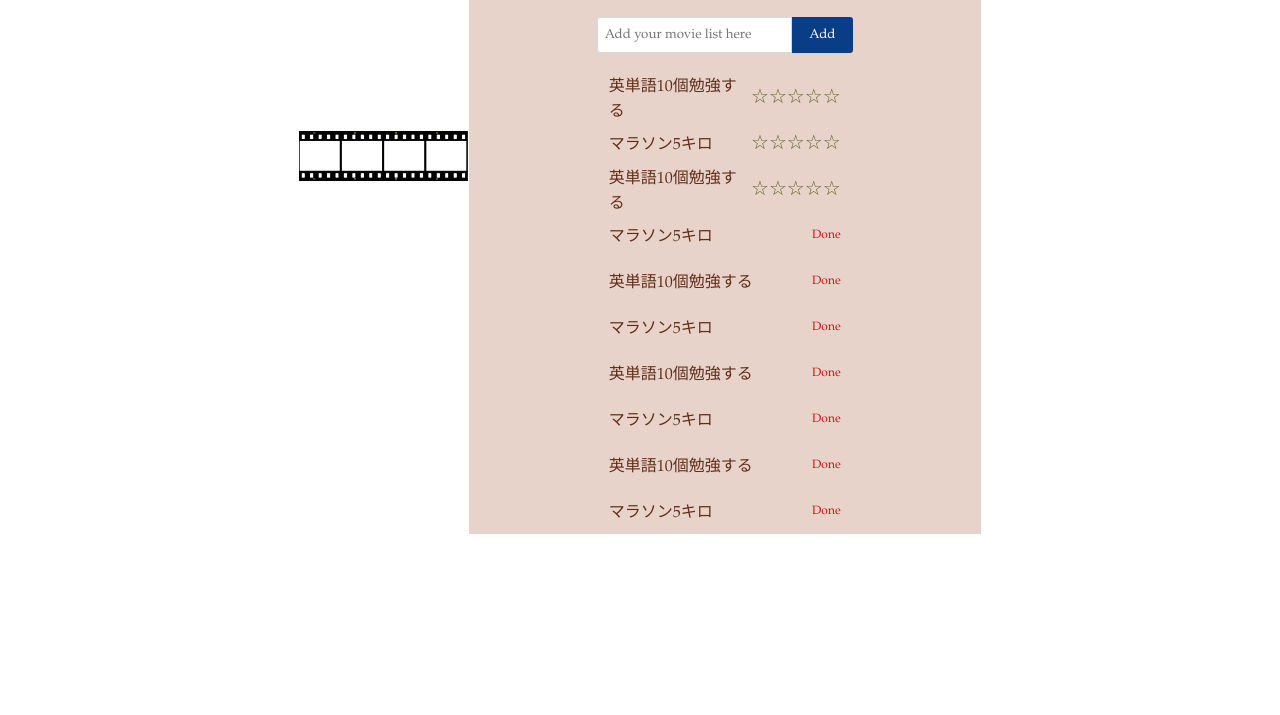
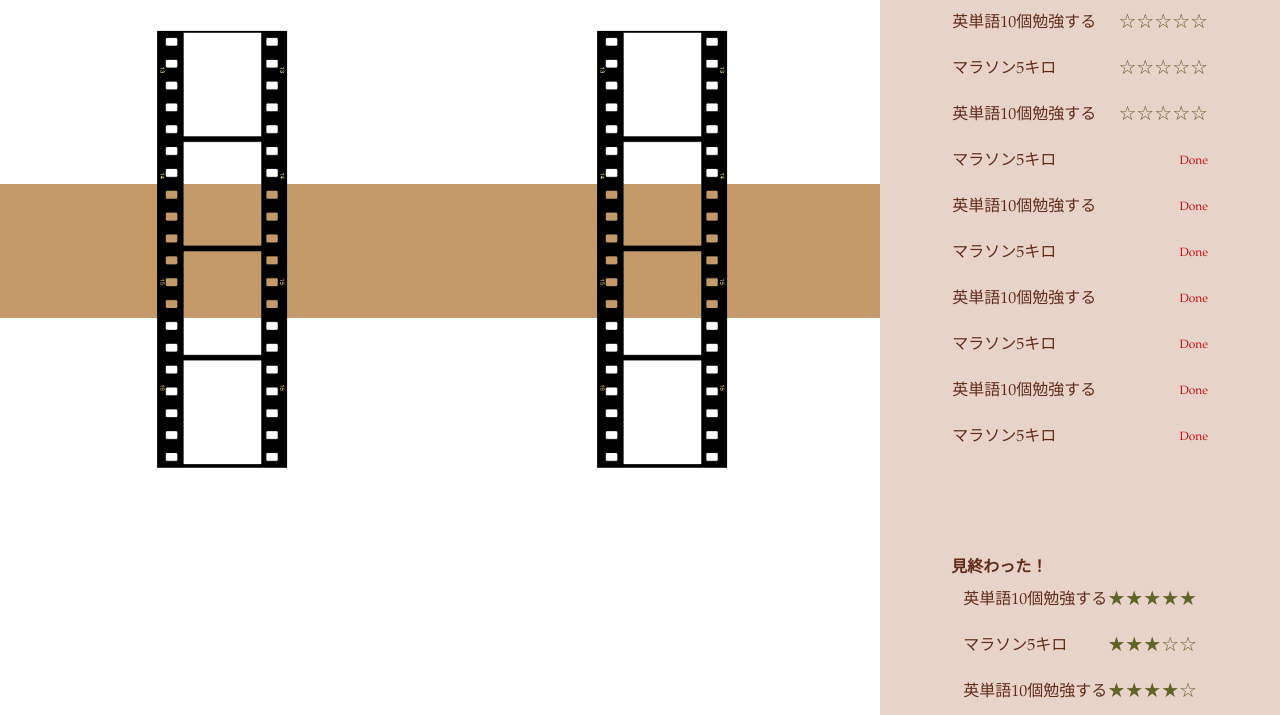
Before and after one commit to MichiY3/MichiY3.github.io, a plain HTML site: page movie_list/index.html in a window 1280 px wide. Shown: the part 213-928 px from the top of the page. Before the commit the page ends 800 px from the top, so only its background shows below. Drawn offline with Linux system fonts and the light colour scheme; files that its build step writes are made by us from their sources.

Commit message:
todoとdone形まで。。。

```diff
--- a/movie_list/assets/css/style.css
+++ b/movie_list/assets/css/style.css
@@ -4,6 +4,9 @@
 	color: /*#232b2b*/ /*#e6bfb2*/ /*#e17b34*/ #622d18;
 	font-family:palatino, YuKyokasho Yoko;
 }
+/*.wrap {
+	width:100%;
+}*/
 ul {
 	list-style: none;
 }
@@ -17,32 +20,36 @@ body {
 .head_color{
 	width:100%;
 	height:60px;
-	color:#eae8e1;
+	background-color:#eae8e1;
 	display: flex;
+
 
 
 }
 
-.container {
-	display: flex;
-	flex-direction: column;
-	align-items: center;
-	margin-top: 40px;
-	width: 50%;
+.strip{
+   transform: rotate( 90deg );
+   display:repeat;
+   margin:0;
 }
-
 aside{
-	height :200%;
-	background-color:#008db7;
+	height:200%;
+	background-color:/*#008db7 */#c49a6a;
+	position:relative;/
+	width: 15%;
 
 }
 
 aside .left{
 	float:left;
-	position:relative;
-	width: 30%;
 
 }
+
+aside .right{
+	float:right;
+
+}
+
 main{
 	float:left;
 	display: flex;
@@ -50,15 +57,15 @@ main{
 	position: relative;
 	background-color: /*#fce4d6*/#e8d3ca;
 	height: 200%;
-	width:40%;
+	width:70%;
 }
-aside .right{
-	float:right;
-	position:relative;
-	width: 30%;
-
+.container{
+	display: flex;
+	flex-direction: column;
+	align-items: center;
+	margin-top: 40px;
+	width: 70%;
 }
-
 
 h1 {
 	text-align: center;
@@ -68,6 +75,9 @@ h1 .title{
 	font-family:cursive;
 	font-size: 90px;
 	/*color: #98605e;*/
+}
+h2{
+	margin-top:100px;
 }
 
 form {
@@ -85,7 +95,7 @@ input[type="text"] {
 #btn {
 	width: 25%;
 	padding: 5px;
-	background-color: #093d86;
+	background-color: #093d86 /*#043c78*/;
 	color: white;
 	border: none;
 	border-radius: 0 3px 3px 0;
@@ -96,6 +106,12 @@ input[type="text"] {
 	width: 100%;
 	border-radius: 3px;
 }
+.done-list {
+	width: 100%;
+	border-radius: 3px;
+}
+
+
 /* 追加されるリストアイテムのCSS */
 li {
 	height: 35px;
--- a/movie_list/index.html
+++ b/movie_list/index.html
@@ -4,26 +4,34 @@
     <meta charset="UTF-8">
     <meta name="viewport" content="width=device-width, initial-scale=1.0">
     <title>Document</title>
+     <link rel="stylesheet" type="text/css" href="css/reset.css">
     <link rel="stylesheet" href="./assets/css/style.css">
     <script src="https://kit.fontawesome.com/b17cc2bc60.js" crossorigin="anonymous"></script>
 
 </head>
 <body>
+
     <header>
         <div class="head_color">
-            <img src="srtip.webp" width="" height="50px">
+            <br>
+           <!--  <img src="srtip.webp" width="" height="50px"> -->
         </div>
 
     </header>
     <aside class="left">
-        <br>
+        <p class="strip">
+            <img src="srtip.webp" width="" height="130px" >
+        </p>
     </aside>
     <aside class="right">
-        <br>
+        <p class="strip">
+            <img src="srtip.webp" width="" height="130px" >
+        </p>
     </aside>
     <main>
     <div class="container">
-            <h1 class="title"><!-- <i class="fas fa-tape"></i> -->2020年中にみたい<br>  <img src="srtip.webp" width="" height="50px"><br>映画リスト<i class="fas fa-tape"></i></h1>
+            <h1 class="title"><!-- <i class="fas fa-tape"></i> -->2020年中にみたい<br>  <img src="camera_2.png" width="" height="50px" margin="40px"><br>映画リスト<!-- <i class="fas fa-tape"></i> -->
+            </h1>
                         <form>
                             <input type="text" id="input" placeholder="Add your movie list here">
                             <input type="button" id="btn" value="Add">
@@ -60,8 +68,23 @@
                 </li>
 
             </ul>
+        <div><h2>見終わった！</h2>
+            <ul class="done-list">
+                <!-- ここに要素が追加されていく -->
+                <li class="list">英単語10個勉強する
+                    <div class="star"><!-- Done -->★★★★★</div>
+                </li>
+                <li class="list">マラソン5キロ
+                    <div class="star">★★★☆☆</div>
+                </li>
+                <li class="list">英単語10個勉強する
+                    <div class="star">★★★★☆</div>
+                </li>
+            </ul>
+        </div>
     </div>
     <script src="./assets/js/main.js"></script>
     </main>
+
 </body>
 </html>
--- /dev/null
+++ b/movie_list/reset.css
@@ -0,0 +1,103 @@
+/*
+html5doctor.com Reset Stylesheet
+v1.6.1
+Last Updated: 2010-09-17
+Author: Richard Clark - http://richclarkdesign.com
+Twitter: @rich_clark
+*/
+
+html, body, div, span, object, iframe,
+h1, h2, h3, h4, h5, h6, p, blockquote, pre,
+abbr, address, cite, code,
+del, dfn, em, img, ins, kbd, q, samp,
+small, strong, sub, sup, var,
+b, i,
+dl, dt, dd, ol, ul, li,
+fieldset, form, label, legend,
+table, caption, tbody, tfoot, thead, tr, th, td,
+article, aside, canvas, details, figcaption, figure,
+footer, header, hgroup, menu, nav, section, summary,
+time, mark, audio, video {
+margin:0;
+padding:0;
+border:0;
+outline:0;
+font-size:100%;
+vertical-align:baseline;
+background:transparent;
+}
+
+body {
+line-height:1;
+}
+
+article,aside,details,figcaption,figure,
+footer,header,hgroup,menu,nav,section {
+display:block;
+}
+
+nav,ul {
+list-style:none;
+}
+
+blockquote, q {
+quotes:none;
+}
+
+blockquote:before, blockquote:after,
+q:before, q:after {
+content:'';
+content:none;
+}
+
+a {
+margin:0;
+padding:0;
+font-size:100%;
+vertical-align:baseline;
+background:transparent;
+}
+
+/ change colours to suit your needs /
+ins {
+background-color:#ff9;
+color:#000;
+text-decoration:none;
+}
+
+/ change colours to suit your needs /
+mark {
+background-color:#ff9;
+color:#000;
+font-style:italic;
+font-weight:bold;
+}
+
+del {
+text-decoration: line-through;
+}
+
+abbr[title], dfn[title] {
+border-bottom:1px dotted;
+cursor:help;
+}
+
+table {
+border-collapse:collapse;
+border-spacing:0;
+}
+
+/* change border colour to suit your needs
+*/
+hr {
+display:block;
+height:1px;
+border:0;
+border-top:1px solid #cccccc;
+margin:1em 0;
+padding:0;
+}
+
+input, select {
+vertical-align:middle;
+}
```
Also changed, not shown: movie_list/camera_2.png (added).
